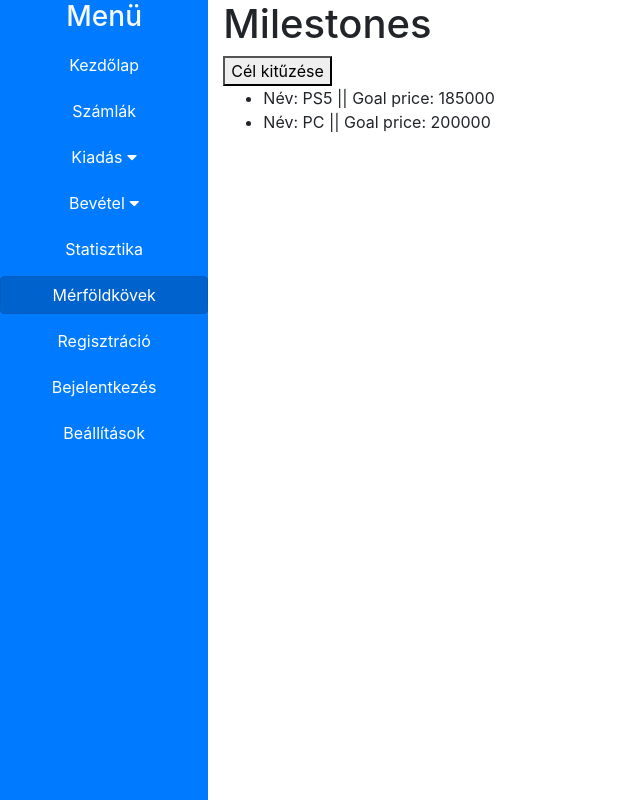
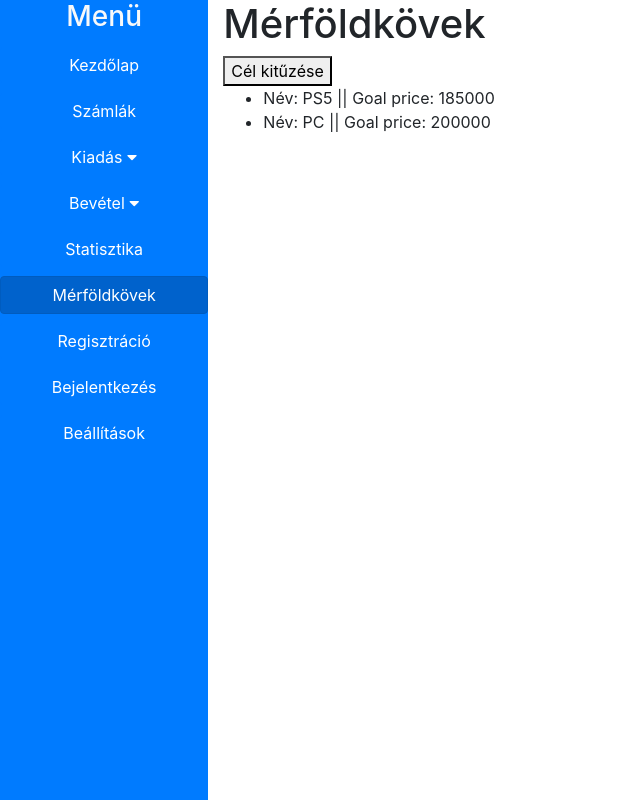
Before and after one commit to vereczkibalint/runtime_terror, a React (Create React App) app in the folder src/frontend/: page /milestones in a window 1280 px wide. Shown: the whole page, without its empty margins (0-640 px from the left). Built offline with nearby package versions, Linux system fonts and the light colour scheme.

Commit message:
Update Milestones.js
Traslate

```diff
--- a/src/frontend/src/components/milestones/Milestones.js
+++ b/src/frontend/src/components/milestones/Milestones.js
@@ -14,12 +14,12 @@ const Milestones = ({ milestone: { milestones, loading }, getMilestones }) => {
   return (
     <div>
       <div className='d-flex justify-content-between'>
-        <h1>Milestones</h1>
+        <h1>Mérföldkövek</h1>
       </div>
       <button>Cél kitűzése</button>
 
       {loading || milestones === null ? (
-        <h1>Loading...</h1>
+        <h1>Töltés...</h1>
       ) : (
         <ul>
           {milestones !== null && milestones.length !== 0 ? (
```
